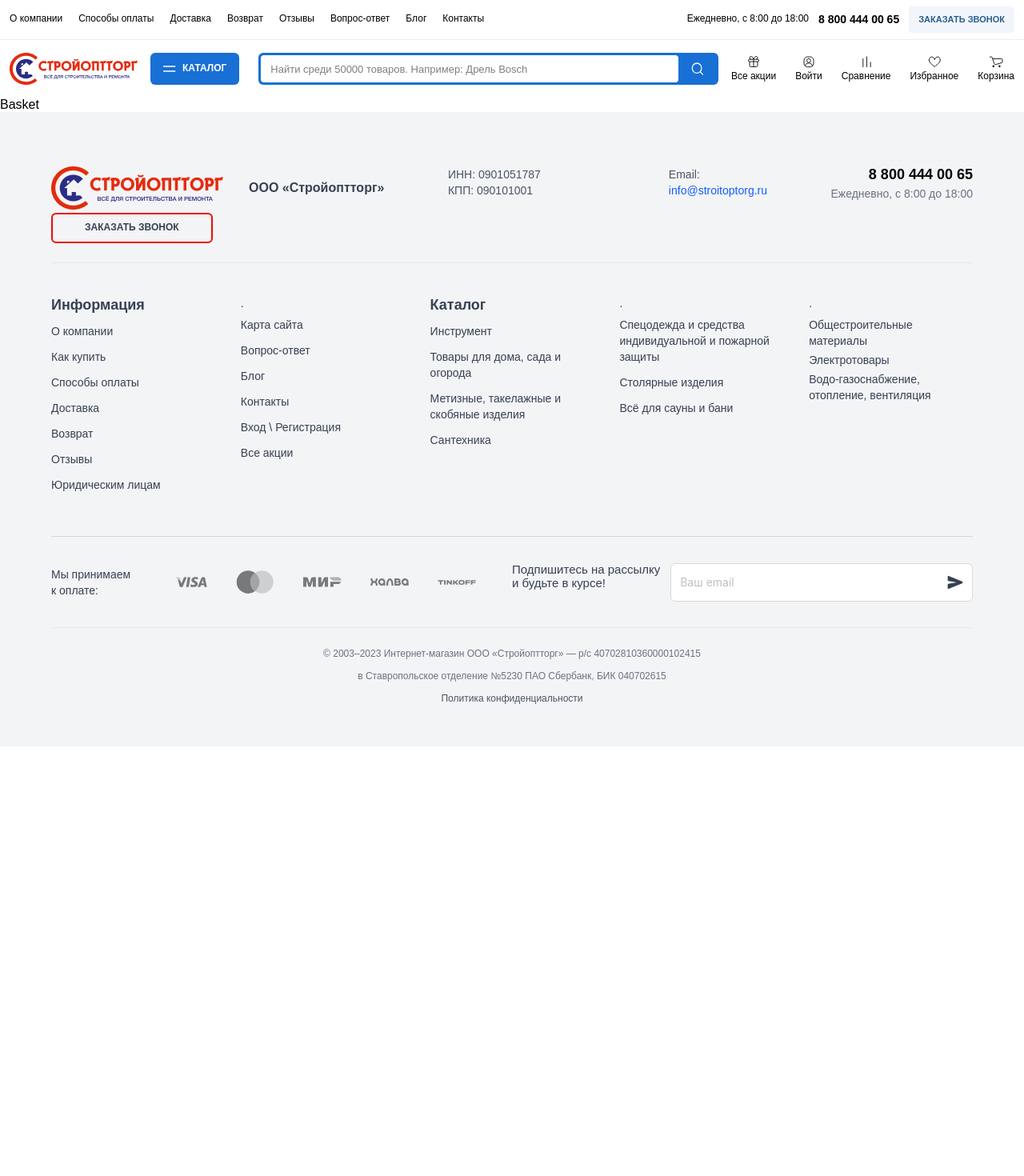
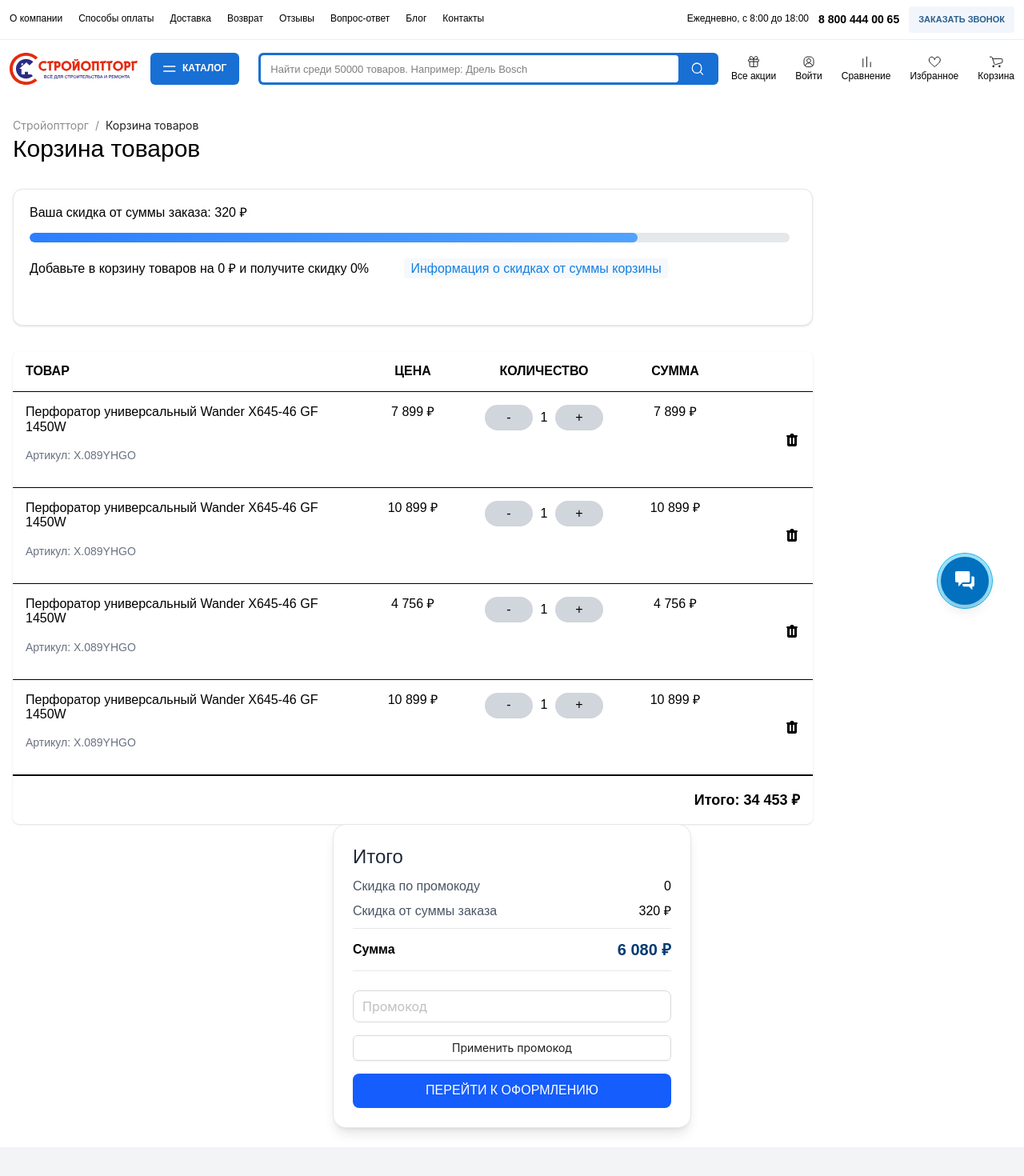
Before and after one commit to Temurprogram77/Hardware_store, a React (Vite) app: page /basket in a window 1280 px wide. Shown: the top 1470 px of the page at 80% size. Before the commit the page ends 1145 px from the top, so only its background shows below. Built offline with nearby package versions, Linux system fonts and the light colour scheme.

Commit message:
basked end bulyapti

```diff
--- a/src/App.tsx
+++ b/src/App.tsx
@@ -2,7 +2,7 @@ import { BrowserRouter as Router, Routes, Route } from "react-router-dom";
 import { routes } from "./routes/routes";
 import Navbar from "./components/Navbar";
 import Footer from "./components/Footer";
-
+import SmsIconSwitcher from "./components/SmsPart";
 const App = () => {
   return (
     <Router>
@@ -12,6 +12,7 @@ const App = () => {
           <Route key={path} path={path} element={element} />
         ))}
       </Routes>
+      <SmsIconSwitcher />
       <Footer />
     </Router>
   );
--- a/src/components/Footer.tsx
+++ b/src/components/Footer.tsx
@@ -44,7 +44,7 @@ const Footer: React.FC = () => {
             Ежедневно, с 8:00 до 18:00
           </p>
         </div>
-        <div className=" px-10 py-2.5 text-[12px] uppercase font-semibold rounded-md border-2 border-[#EE0906]">
+        <div className=" px-10 hover:bg-[#ee0906] cursor-pointer hover:text-white py-2.5 text-[12px] uppercase font-semibold rounded-md border-2 border-[#EE0906]">
           Заказать звонок
         </div>
       </div>
--- a/src/pages/Basket.tsx
+++ b/src/pages/Basket.tsx
@@ -1,7 +1,240 @@
+import { Breadcrumb, Button,  Tooltip, Input  } from 'antd';
+import { useState } from 'react';
+import {  } from 'antd';
+
 const Basket = () => {
+  const [cartItems, setCartItems] = useState([
+    {
+      id: 1,
+      name: 'Перфоратор универсальный Wander X645-46 GF 1450W',
+      price: 7899,
+      quantity: 1,
+      article: 'Х.089YHGO'
+    },
+    {
+      id: 2,
+      name: 'Перфоратор универсальный Wander X645-46 GF 1450W',
+      price: 10899,
+      quantity: 1,
+      article: 'Х.089YHGO'
+    },
+    {
+      id: 3,
+      name: 'Перфоратор универсальный Wander X645-46 GF 1450W',
+      price: 4756,
+      quantity: 1,
+      article: 'Х.089YHGO'
+    },
+    {
+      id: 4,
+      name: 'Перфоратор универсальный Wander X645-46 GF 1450W',
+      price: 10899,
+      quantity: 1,
+      article: 'Х.089YHGO'
+    }
+  ]);
+
+  // Miqdorni oshirish funksiyasi
+  const increaseQuantity = (id: number) => {
+    setCartItems(cartItems.map(item =>
+      item.id === id ? { ...item, quantity: item.quantity + 1 } : item
+    ));
+  };
+
+  // Miqdorni kamaytirish funksiyasi
+  const decreaseQuantity = (id: number) => {
+    setCartItems(cartItems.map(item =>
+      item.id === id && item.quantity > 1 ? { ...item, quantity: item.quantity - 1 } : item
+    ));
+  };
+
+  // Mahsulotni o'chirish funksiyasi
+  const removeItem = (id: number) => {
+    setCartItems(cartItems.filter(item => item.id !== id));
+  };
+
+  // Umumiy summani hisoblash
+  const currentCartValue = cartItems.reduce((sum, item) => sum + (item.price * item.quantity), 0);
+
+  // Chegirma ma'lumotlari
+  const thresholds = [
+    { amount: 3000, discount: 5 },
+    { amount: 7000, discount: 10 },
+    { amount: 20000, discount: 15 },
+  ];
+
+  // Chegirma hisoblash
+  const nextThreshold = thresholds.find(t => currentCartValue < t.amount);
+  const amountNeeded = nextThreshold ? nextThreshold.amount - currentCartValue : 0;
+  const nextDiscount = nextThreshold ? nextThreshold.discount : 0;
+  const currentDiscount = thresholds
+    .filter(t => currentCartValue >= t.amount)
+    .reduce((max, t) => Math.max(max, t.discount), 0);
+
   return (
-    <div>Basket</div>
-  )
-}
+    <div className="max-w-[1460px] mx-auto py-6 px-4">
+      {/* Breadcrumb */}
+      <div className="mb-8">
+        <Breadcrumb>
+          <Breadcrumb.Item>Стройоптторг</Breadcrumb.Item>
+          <Breadcrumb.Item>Корзина товаров</Breadcrumb.Item>
+        </Breadcrumb>
+        <h2 className="text-3xl font-bold mt-2">Корзина товаров</h2>
+      </div>
 
-export default Basket
+      {/* Chegirma bloki */}
+      <div className="w-[1000px] -ml-0  mx-auto my-5 p-5 border border-gray-200 rounded-xl bg-white shadow-sm">
+    <p>Ваша скидка от суммы заказа: 320 ₽</p>
+    <div className="w-[950px] bg-gray-200 rounded-full h-3 overflow-hidden">
+  <div className="bg-gradient-to-r from-blue-500 to-blue-400 h-full rounded-full w-[80%]" ></div>
+</div>
+
+
+<p className="py-6">
+  Добавьте в корзину товаров на {amountNeeded.toLocaleString('ru-RU')} ₽ и получите скидку {nextDiscount}%{" "}
+<Tooltip
+  title={
+    <div className="text-white text-sm max-w-[360px]">
+      <p className="font-medium mb-1">Сейчас у нас действуют следующие пороги:</p>
+      <div className="flex flex-wrap gap-4">
+        <div className="flex items-center gap-1">
+          <span className="font-semibold">от 3 000 ₽</span>
+          <span className="bg-green-600 text-white text-xs px-2 py-0.5 rounded">-5%</span>
+        </div>
+        <div className="flex items-center gap-1">
+          <span className="font-semibold">от 7 000 ₽</span>
+          <span className="bg-orange-500 text-white text-xs px-2 py-0.5 rounded">-10%</span>
+        </div>
+        <div className="flex items-center gap-1">
+          <span className="font-semibold">от 20 000 ₽</span>
+          <span className="bg-pink-500 text-white text-xs px-2 py-0.5 rounded">-15%</span>
+        </div>
+      </div>
+    </div>
+  }
+  placement="top"
+  overlayInnerStyle={{
+    padding: 12,
+    backgroundColor: '#1f2937',
+    borderRadius: 8,
+  }}
+>
+  <span className="ml-10 bg-[#f6f8fb] hover:bg-[#011120] hover:text-white text-[#117fe3] px-2 py-1 rounded cursor-pointer">
+    Информация о скидках от суммы корзины
+  </span>
+</Tooltip>
+
+
+
+</p>
+
+      </div>
+
+      {/* Mahsulotlar jadvali */}
+      <div className="bg-white w-[1000px] rounded-lg shadow overflow-hidden mt-8">
+        <div className="grid grid-cols-12 gap-4 p-4 border-b font-semibold">
+          <div className="col-span-5">ТОВАР</div>
+          <div className="col-span-2 text-center">ЦЕНА</div>
+          <div className="col-span-2 text-center">КОЛИЧЕСТВО</div>
+          <div className="col-span-2 text-center">СУММА</div>
+          <div className="col-span-1"></div>
+        </div>
+
+        {cartItems.map((item) => (
+          <div key={item.id} className="grid grid-cols-12 gap-4 p-4 border-b">
+            <div className="col-span-5">
+              <p className="font-medium">{item.name}</p>
+              <p className="text-gray-500 text-sm">Артикул: {item.article}</p>
+            </div>
+            <div className="col-span-2 text-center">
+              {item.price.toLocaleString('ru-RU')} ₽
+            </div>
+            <div className="col-span-2  text-center">
+              <div className="flex gap-1     items-center justify-center">
+                <div className='hover:text-white'>
+                     <button
+                  className="w-15 h-8  rounded-full flex items-center justify-center  bg-gray-300 hover:bg-[#011120] "
+                  onClick={() => decreaseQuantity(item.id)}
+                >
+                  -
+                </button>
+                </div>
+
+                <span className="w-10 h-8  flex items-center justify-center">
+                  {item.quantity}
+                </span>
+                <div className='hover:text-white '>
+                 <button
+                  className="w-15 h-8  rounded-full flex items-center justify-center hover:bg-[#011120] bg-gray-300"
+                  onClick={() => increaseQuantity(item.id)}
+                >
+                  +
+                </button>
+                </div>
+
+              </div>
+            </div>
+            <div className="col-span-2 text-center font-medium">
+              {(item.price * item.quantity).toLocaleString('ru-RU')} ₽
+            </div>
+            <div className="col-span-1 flex justify-end">
+              <button
+                className="text-gray-400 hover:text-red-500"
+                onClick={() => removeItem(item.id)}
+              >
+                <svg xmlns="http://www.w3.org/2000/svg" className="h-5 w-5" viewBox="0 0 20 20" fill="currentColor">
+                  <path fillRule="evenodd" d="M9 2a1 1 0 00-.894.553L7.382 4H4a1 1 0 000 2v10a2 2 0 002 2h8a2 2 0 002-2V6a1 1 0 100-2h-3.382l-.724-1.447A1 1 0 0011 2H9zM7 8a1 1 0 012 0v6a1 1 0 11-2 0V8zm5-1a1 1 0 00-1 1v6a1 1 0 102 0V8a1 1 0 00-1-1z" clipRule="evenodd" />
+                </svg>
+              </button>
+            </div>
+          </div>
+        ))}
+
+        {/* Umumiy summa */}
+        <div className="p-4 flex justify-end border-t">
+          <div className="text-lg font-semibold">
+            Итого: {currentCartValue.toLocaleString('ru-RU')} ₽
+          </div>
+        </div>
+      </div>
+
+<div className="max-w-md mx-auto bg-white  rounded-2xl shadow-lg p-6 border border-gray-200">
+      <h3 className="text-2xl font-bold mb-6 text-gray-800">Итого</h3>
+
+      <div className="flex justify-between mb-3">
+        <span className="text-gray-600">Скидка по промокоду</span>
+        <span>0</span>
+      </div>
+
+      <div className="flex justify-between mb-3">
+        <span className="text-gray-600">Скидка от суммы заказа</span>
+        <span>320 ₽</span>
+      </div>
+
+      <div className="flex justify-between items-center mb-6 py-3 border-t border-b border-gray-200">
+        <span className="font-semibold">Сумма</span>
+        <span className="text-[#003b73] text-xl font-bold">6 080 ₽</span>
+      </div>
+
+      <div className="mb-4">
+        <Input
+          size="large"
+          placeholder="Промокод"
+          className="mb-2"
+        />
+
+      </div>
+     <div className="flex flex-col gap-4"> {/* Tugmalar orasida 1rem (16px) joy */}
+  <Button type='default' className='bg-[#f6f8fb] text-center w-full py-3 '>
+    Применить промокод
+  </Button>
+  <button className="w-full py-3 bg-blue-600 hover:bg-black rounded-lg transition">
+    <span className='text-white'>ПЕРЕЙТИ К ОФОРМЛЕНИЮ</span>
+  </button>
+</div>
+    </div>
+    </div>
+  );
+};
+
+export default Basket;
```
